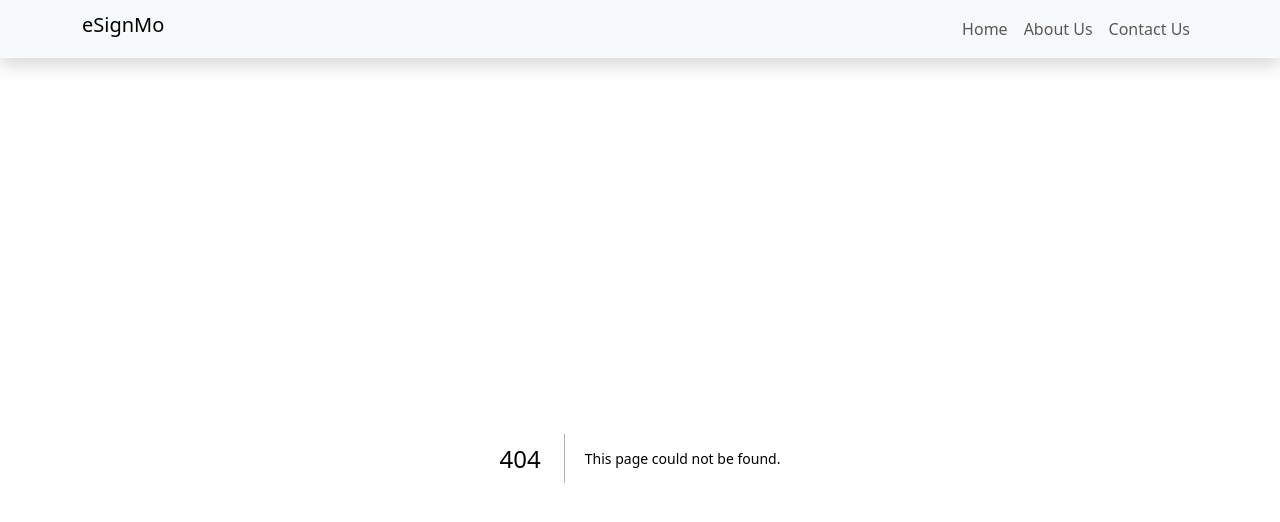
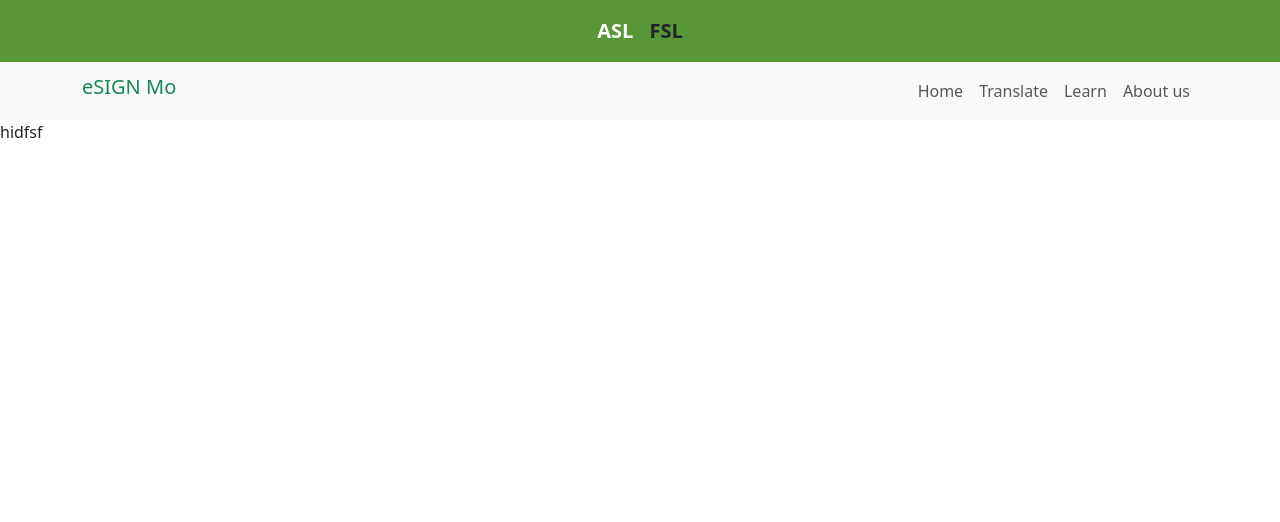
Before and after one commit to PinoyCoder29/eSignMo, a Next.js app: page /asl in a window 1280 px wide. Before the commit this address had no page. Shown: the top 522 px of the page. Built offline with nearby package versions, Linux system fonts and the light colour scheme.

Commit message:
creating asl and fsl

```diff
--- /dev/null
+++ b/src/app/asl/layout.tsx
@@ -0,0 +1,11 @@
+import AslHeader from "@/components/layout/header/AslHeader";
+import { ReactNode } from "react";
+
+export default function AslLayout({children}:{children: ReactNode}) {
+    return(
+        <div>
+            <AslHeader/>
+            <main>{children}</main>
+        </div>
+    )
+}
--- /dev/null
+++ b/src/app/asl/page.tsx
@@ -0,0 +1,7 @@
+export default function Home() {
+    return(
+        <div>
+            hidfsf
+        </div>
+    )
+}
--- a/src/components/layout/MainHeader.tsx
+++ b/src/components/layout/MainHeader.tsx
@@ -1,30 +1,87 @@
+"use client";
+
+import { useEffect, useState } from "react";
 import Link from "next/link";
 import { usePathname } from "next/navigation";
 
 export default function MainHeader() {
   const pathname = usePathname();
+  const [deferredPrompt, setDeferredPrompt] =
+    useState<BeforeInstallPromptEvent | null>(null);
+  const [showInstall, setShowInstall] = useState(false);
+  const [mounted, setMounted] = useState(false);
+
+  useEffect(() => {
+    setMounted(true);
+    if (typeof window === "undefined") return;
+
+    const handler = (e: BeforeInstallPromptEvent) => {
+      e.preventDefault();
+      setDeferredPrompt(e);
+      setShowInstall(true);
+    };
+    window.addEventListener("beforeinstallprompt", handler);
+
+    return () => {
+      window.removeEventListener("beforeinstallprompt", handler);
+    };
+  }, []);
+
+  const handleInstallClick = async () => {
+    if (!deferredPrompt) return;
+    await deferredPrompt.prompt();
+    const choiceResult = await deferredPrompt.userChoice;
+
+    if (choiceResult.outcome === "accepted") {
+      console.log("✅ User installed the app");
+    } else {
+      console.log("❌ User dismissed the install");
+    }
+    setDeferredPrompt(null);
+    setShowInstall(false);
+  };
+
+  if (!mounted) {
+    return (
+      <nav className="navbar navbar-light bg-light shadow">
+        <div className="container">Loading...</div>
+      </nav>
+    );
+  }
 
   return (
-    <>
+    <div>
       {/* Desktop Navbar */}
-      <nav className="navbar navbar-expand-md navbar-light bg-light shadow d-none d-md-block">
+      <nav
+        className="navbar navbar-expand-md navbar-light shadow d-none d-md-block"
+        style={{
+          backgroundColor:
+            pathname === "/about" || pathname === "/fsl"
+              ? "skyblue"
+              : "#599636ff",
+        }}
+      >
         <div className="container">
-          <h1 className="navbar-brand">eSignMo</h1>
           <div className="collapse navbar-collapse show">
-            <ul className="navbar-nav ms-auto">
+            <ul className="navbar-nav mx-auto">
               <li className="nav-item">
-                <Link href="/" className={`nav-link ${pathname === "/" ? "active" : ""}`}>
-                  Home
+                <Link
+                  href="/asl"
+                  className={`nav-link fw-bold fs-5 ${
+                    pathname === "/asl" ? "active text-white" : "text-dark"
+                  }`}
+                >
+                  ASL
                 </Link>
               </li>
               <li className="nav-item">
-                <Link href="/about" className={`nav-link ${pathname === "/about" ? "active" : ""}`}>
-                  About Us
-                </Link>
-              </li>
-              <li className="nav-item">
-                <Link href="/contact" className={`nav-link ${pathname === "/contact" ? "active" : ""}`}>
-                  Contact Us
+                <Link
+                  href="/fsl"
+                  className={`nav-link fw-bold fs-5 ${
+                    pathname === "/fsl" ? "active text-white" : "text-dark"
+                  }`}
+                >
+                  FSL
                 </Link>
               </li>
             </ul>
@@ -32,27 +89,129 @@ export default function MainHeader() {
         </div>
       </nav>
 
-      {/* Mobile Bottom Navbar with Logos (Shopee-style) */}
+      {/* Mobile Top Navbar with eSIGN Mo + Dropdown */}
+      <nav className="navbar navbar-light bg-light shadow d-md-none">
+        <div className="container d-flex justify-content-between">
+          <h5 className="m-0 fw-bold text-success">eSIGN Mo</h5>
+          <div className="dropdown">
+            <button
+              className="btn btn-outline-success dropdown-toggle"
+              type="button"
+              id="dropdownMenuButton"
+              data-bs-toggle="dropdown"
+              aria-expanded="false"
+            >
+              Choices
+            </button>
+            <ul
+              className="dropdown-menu dropdown-menu-end"
+              aria-labelledby="dropdownMenuButton"
+            >
+              <li>
+                <Link
+                  href="/asl"
+                  className={`dropdown-item ${
+                    pathname === "/asl" ? "active bg-success text-white" : ""
+                  }`}
+                >
+                  ASL
+                </Link>
+              </li>
+              <li>
+                <Link
+                  href="/fsl"
+                  className={`dropdown-item ${
+                    pathname === "/fsl" ? "active bg-success text-white" : ""
+                  }`}
+                >
+                  FSL
+                </Link>
+              </li>
+              <li>
+                <Link
+                  href="/other"
+                  className={`dropdown-item ${
+                    pathname === "/other" ? "active bg-success text-white" : ""
+                  }`}
+                >
+                  Other
+                </Link>
+              </li>
+            </ul>
+          </div>
+        </div>
+      </nav>
+
+      {/* Mobile Bottom Navbar */}
       <nav className="navbar fixed-bottom navbar-light bg-light shadow d-md-none">
         <div className="container d-flex justify-content-around">
-          <Link href="/" className={`text-center nav-link ${pathname === "/" ? "text-success" : "text-muted"}`}>
+          <Link
+            href="/"
+            className={`text-center nav-link ${
+              pathname === "/"
+                ? "text-white bg-success rounded px-2"
+                : "text-muted"
+            }`}
+          >
             <i className="bi bi-house-door-fill fs-4"></i>
             <div style={{ fontSize: "12px" }}>Home</div>
           </Link>
-          <Link href="/about" className={`text-center nav-link ${pathname === "/about" ? "text-success" : "text-muted"}`}>
+          <Link
+            href="/about"
+            className={`text-center nav-link ${
+              pathname === "/about"
+                ? "text-white bg-success rounded px-2"
+                : "text-muted"
+            }`}
+          >
             <i className="bi bi-info-circle-fill fs-4"></i>
             <div style={{ fontSize: "12px" }}>About</div>
           </Link>
-          <Link href="/contact" className={`text-center nav-link ${pathname === "/contact" ? "text-success" : "text-muted"}`}>
+          <Link
+            href="/contact"
+            className={`text-center nav-link ${
+              pathname === "/contact"
+                ? "text-white bg-success rounded px-2"
+                : "text-muted"
+            }`}
+          >
             <i className="bi bi-envelope-fill fs-4"></i>
             <div style={{ fontSize: "12px" }}>Contact</div>
           </Link>
-          <Link href="/signIn" className={`text-center nav-link ${pathname === "/signIn" ? "text-success" : "text-muted"}`}>
+          <Link
+            href="/signIn"
+            className={`text-center nav-link ${
+              pathname === "/signIn"
+                ? "text-white bg-success rounded px-2"
+                : "text-muted"
+            }`}
+          >
             <i className="bi bi-person-circle fs-4"></i>
             <div style={{ fontSize: "12px" }}>Account</div>
           </Link>
         </div>
       </nav>
-    </>
+
+      {/* Install App Button */}
+      {showInstall && (
+        <button
+          onClick={handleInstallClick}
+          className="btn btn-success position-fixed bottom-0 start-50 translate-middle-x mb-5"
+          style={{ zIndex: 1050 }}
+        >
+          📲 Install App
+        </button>
+      )}
+
+      {/* Custom CSS */}
+      <style jsx>{`
+        .nav-link:focus,
+        .nav-link:hover {
+          color: white !important;
+          background-color: #28a745 !important;
+          border-radius: 5px;
+        }
+      `}</style>
+    </div>
   );
 }
--- /dev/null
+++ b/src/components/layout/header/AslHeader.tsx
@@ -0,0 +1,29 @@
+import Link from "next/link";
+
+export default function AslHeader() {
+    return(
+        <div>
+            <nav className="navbar navbar-expand-md navbar-light bg-light">
+                <div className="container">
+                   <div className="collapse navbar-collapse">
+                      <h1 className="navbar-brand text-success">eSIGN Mo</h1>
+                    <ul className="navbar-nav ms-auto">
+                        <li className="nav-item">
+                            <Link href="" className="nav-link">Home</Link>
+                        </li>
+                        <li className="nav-item">
+                            <Link href="" className="nav-link">Translate</Link>
+                        </li>
+                        <li className="nav-item">
+                            <Link href="" className="nav-link">Learn</Link>
+                        </li>
+                        <li className="nav-item">
+                            <Link href="" className="nav-link">About us</Link>
+                        </li>
+                    </ul>
+                    </div>
+                </div>
+            </nav>
+        </div>
+    )
+}
--- /dev/null
+++ b/src/global.d.ts
@@ -0,0 +1,14 @@
+// global.d.ts
+export {};
+
+declare global {
+  interface BeforeInstallPromptEvent extends Event {
+    readonly platforms: string[];
+    readonly userChoice: Promise<{ outcome: "accepted" | "dismissed"; platform: string }>;
+    prompt(): Promise<void>;
+  }
+
+  interface WindowEventMap {
+    beforeinstallprompt: BeforeInstallPromptEvent;
+  }
+}
```
Also changed, not shown: src/app/fsl/layout.tsx (added, +11 -0 lines), src/app/fsl/page.tsx (added, +7 -0 lines), src/app/page.tsx (deleted, +0 -7 lines), src/components/layout/header/FslHeader.tsx (added, +7 -0 lines), public/icons/icon-192x192.png (added), public/icons/icon-512x512.png (added), public/manifest.json.
